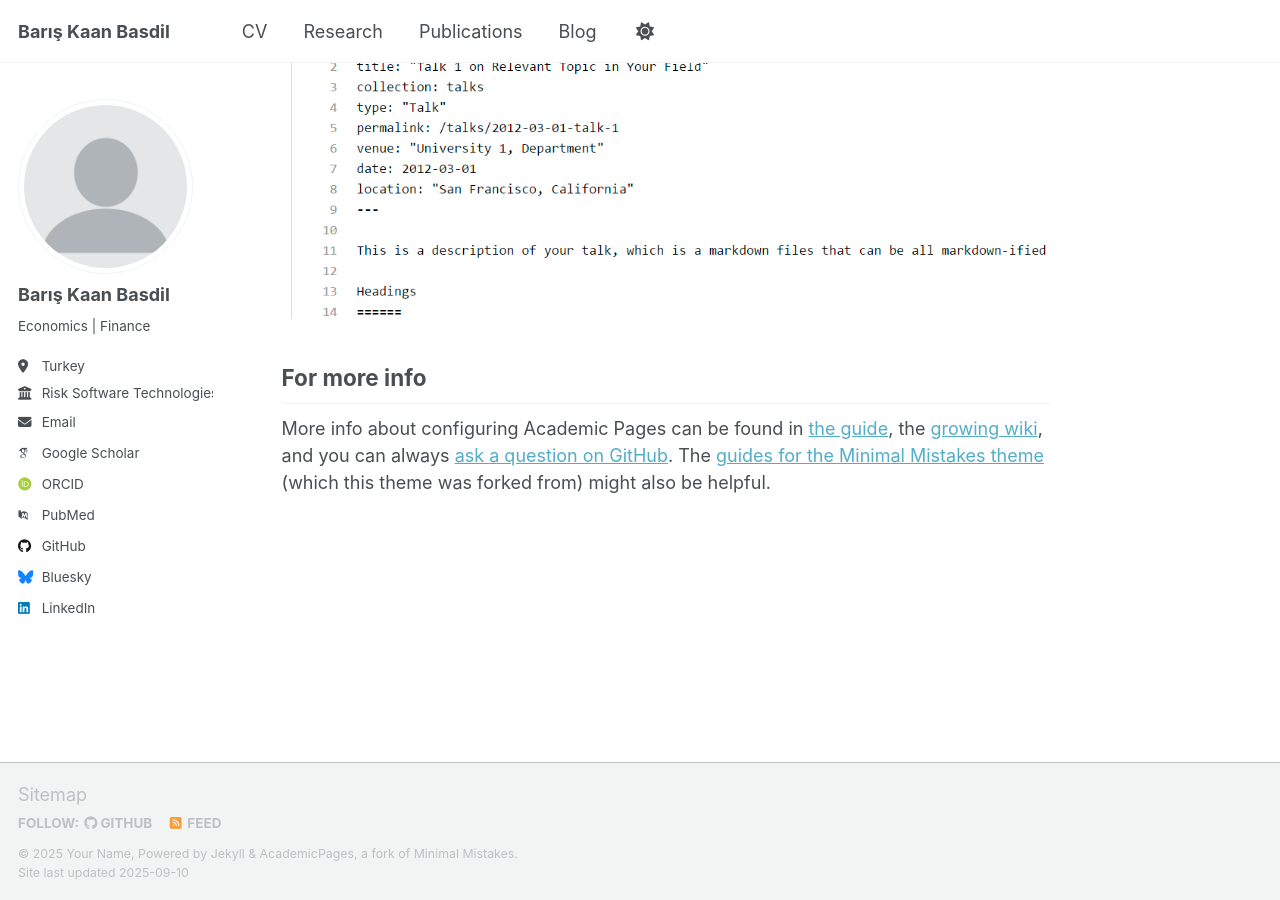
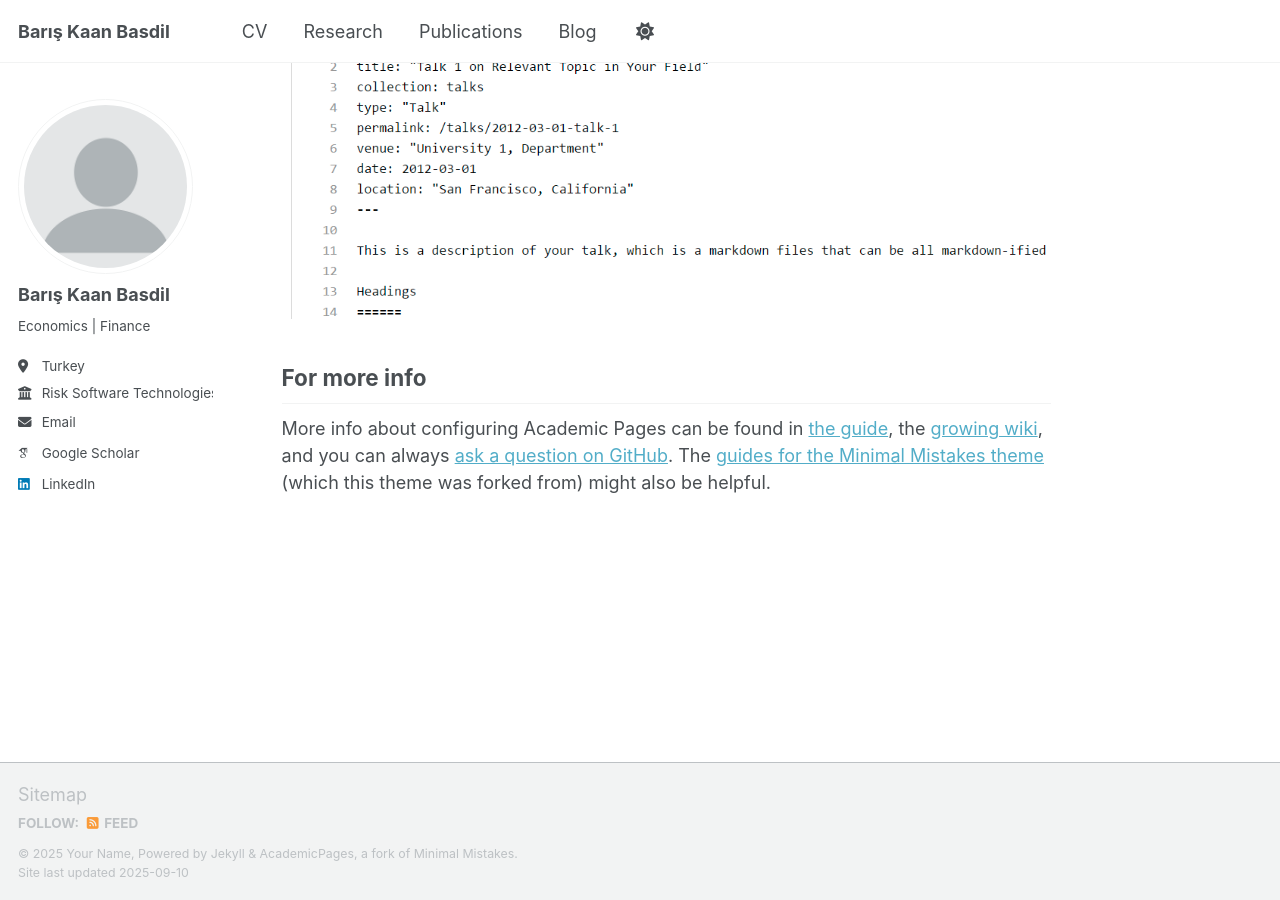
Before and after one commit to bkbasdil/bkbasdil.github.io, a Jekyll site: the page built from _pages/about.md, in a window 1280 px wide and 900 px high, scrolled down 2880 px. Built offline with Jekyll 4.4.1, drawn with Linux system fonts in a browser that asks for light colours; some web fonts are replaced; a script that is not in the unit is left out.

Commit message:
Update _config.yml

```diff
--- a/_config.yml
+++ b/_config.yml
@@ -38,9 +38,9 @@ author:
   googlescholar    : "https://scholar.google.com.tr/citations?hl=tr&user=7XyMs38AAAAJ"
   inspire-hep      : # URL
   impactstory      : # URL
-  orcid            : "http://orcid.org/yourorcidurl"
+#  orcid            : "http://orcid.org/yourorcidurl"
   semantic         : # URL
-  pubmed           : "https://www.ncbi.nlm.nih.gov/pubmed/?term=john+snow"
+  #pubmed           : "https://www.ncbi.nlm.nih.gov/pubmed/?term=john+snow"
   researchgate     : # URL
   scopus           : # URL
 
@@ -48,13 +48,13 @@ author:
   bitbucket        : # Username - Update with your username on the site
   codepen          : # Username
   dribbble         : # Username
-  github           : "academicpages"
+#  github           : "academicpages"
   kaggle           : # Username
   stackoverflow    : # User number or user number and name (i.e., use "1" or "1/jeff-atwood")
 
   # Social media
   artstation       : # Username
-  bluesky          : "bsky.app" # Replace this with you Bluesky username
+  #bluesky          : "bsky.app" # Replace this with you Bluesky username
   facebook         : # Username
   flickr           : # Username
   foursquare       : # Username
```
